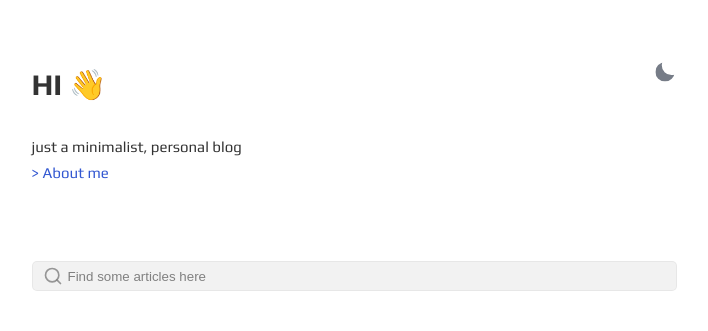
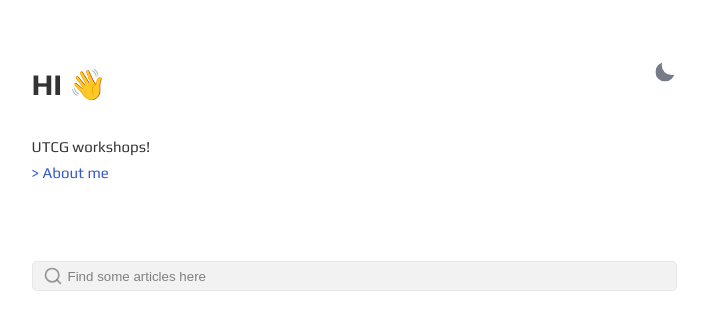
Before and after one commit to UTCG/workshops, a Jekyll site: the page built from index.html, in a window 1280 px wide. Shown: the top 331 px of the page, without its empty margins (286-994 px from the left). Built offline with Jekyll 4.4.1, drawn with Linux system fonts in a browser that asks for light colours; some of the changed lines change nothing that is shown.

Commit message:
Change config to UTCG

```diff
--- a/_config.yml
+++ b/_config.yml
@@ -1,28 +1,21 @@
-site: Gesko
-title: Gesko
+site: UTCG Workshops
+title: UTCG Workshops
 greetings: Hi 👋
 description: >-
-  just a minimalist, personal blog
+  UTCG workshops!
 lang: en-US
 timezone:  Europe/Rome
-repo: https://github.com/p0wex/Gesko # site repo [optional]
 data-theme: dark # default theme "dark" | "light"
 
 author:
-  name: p0wex
-  bio: just a minimalist, personal blog
-  userpicture:
-  username: p0wex # general username
-  github: p0wex # github username
-  twitter: P0Wex # twitter username
-  email: your-email@email.com # email adress
+  name: UofT Computer Graphics Club
 
 # Font Settings
 googlewebfonts: family=Play:wght@400;700&family=Source+Code+Pro:ital,wght@0,200;0,300;0,400;0,600;0,700;0,900;1,300;1,400;1,500;1,600;1,700;1,900
 
 # URL settings
-url: "https://powex.ml" # Domain Name of host. [username].github.io for github pages
-baseurl: "/Gesko" # sub folder for jekyll site. only if jekyll site not in root of host. leave blank if not wishd. always add / in front.
+url: "https://utcg.github.io" # Domain Name of host. [username].github.io for github pages
+baseurl: "/workshops" # sub folder for jekyll site. only if jekyll site not in root of host. leave blank if not wishd. always add / in front.
 permalink: pretty
 
 # local
```
